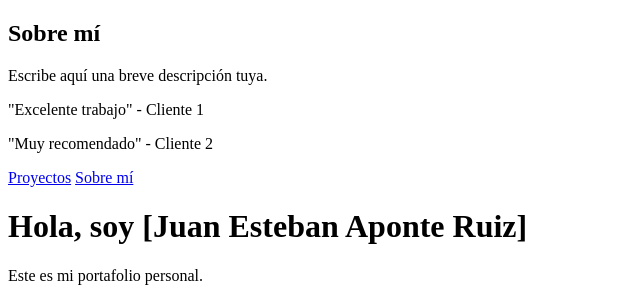
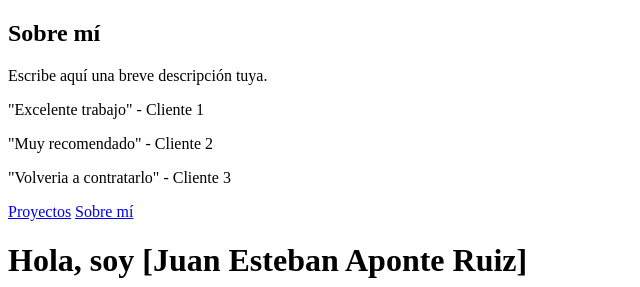
Before and after one commit to JuanesBD/Taller-2-Software, a plain HTML site: page index.html in a window 1280 px wide. Shown: the top 287 px of the page, without its empty margins (0-640 px from the left). Drawn offline with Linux system fonts and the light colour scheme.

Commit message:
feat(testimonios): agrega tercer testimonio de un cliente satisfecho

```diff
--- a/index.html
+++ b/index.html
@@ -11,6 +11,7 @@
 <section id="testimonios">
   <p>"Excelente trabajo" - Cliente 1</p>
   <p>"Muy recomendado" - Cliente 2</p>
+  <p>"Volveria a contratarlo" - Cliente 3</p>
 </section>
 <body>
     <header>
```
